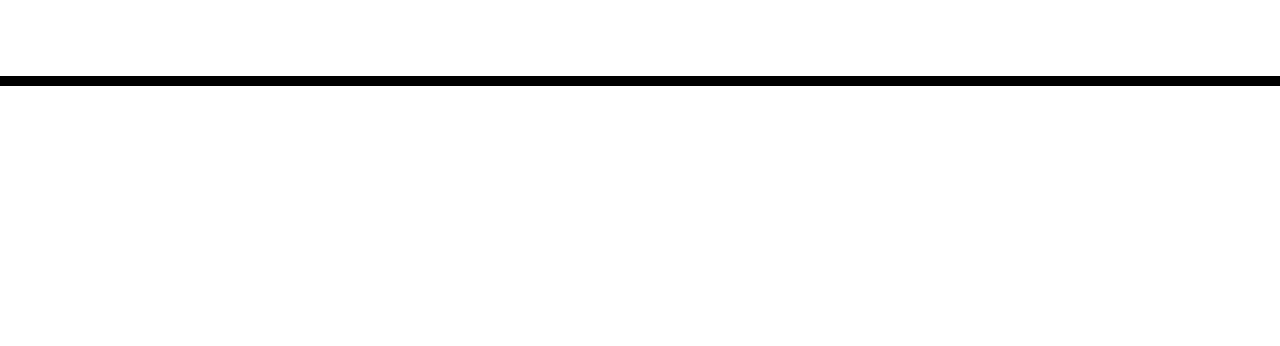
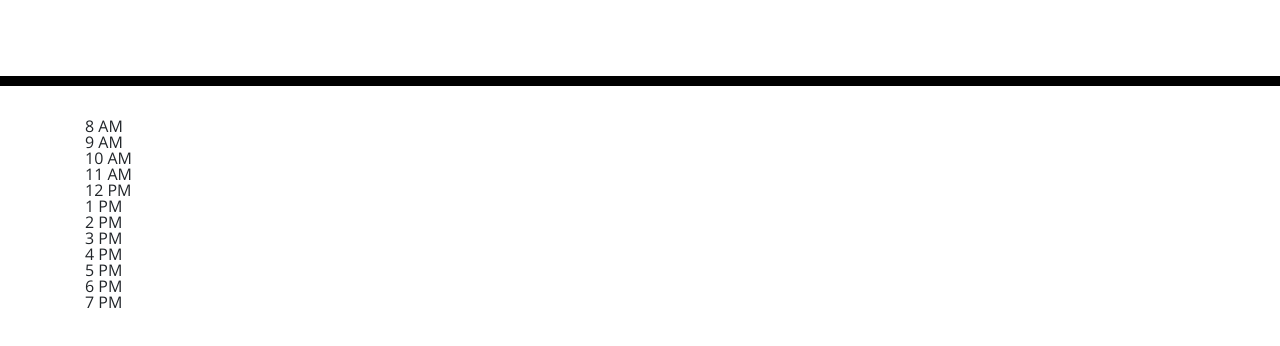
Before and after one commit to ebeltz/work-day-scheduler, a plain HTML site: page index.html in a window 1280 px wide. Shown: the part 182-528 px from the top of the page. Drawn offline with nearby package versions, Linux system fonts and the light colour scheme.

Commit message:
add time blocks

```diff
--- a/index.html
+++ b/index.html
@@ -19,6 +19,66 @@
     </header>
     <div class="container">
       <!-- Timeblocks go here -->
+      <div>
+        <div>
+          8 AM
+        </div>
+      </div>
+      <div>
+        <div>
+          9 AM
+        </div>
+      </div>
+      <div>
+        <div>
+          10 AM
+        </div>
+      </div>
+      <div>
+        <div>
+          11 AM
+        </div>
+      </div>
+      <div>
+        <div>
+          12 PM
+        </div>
+      </div>
+      <div>
+        <div>
+          1 PM
+        </div>
+      </div>
+      <div>
+        <div>
+          2 PM
+        </div>
+      </div>
+      <div>
+        <div>
+          3 PM
+        </div>
+      </div>
+      <div>
+        <div>
+          4 PM
+        </div>
+      </div>
+      <div>
+        <div>
+          5 PM
+        </div>
+      </div>
+      <div>
+        <div>
+          6 PM
+        </div>
+      </div>
+      <div>
+        <div>
+          7 PM
+        </div>
+      </div>
     </div>
 
     <script src="https://code.jquery.com/jquery-3.4.1.min.js"></script>
```
